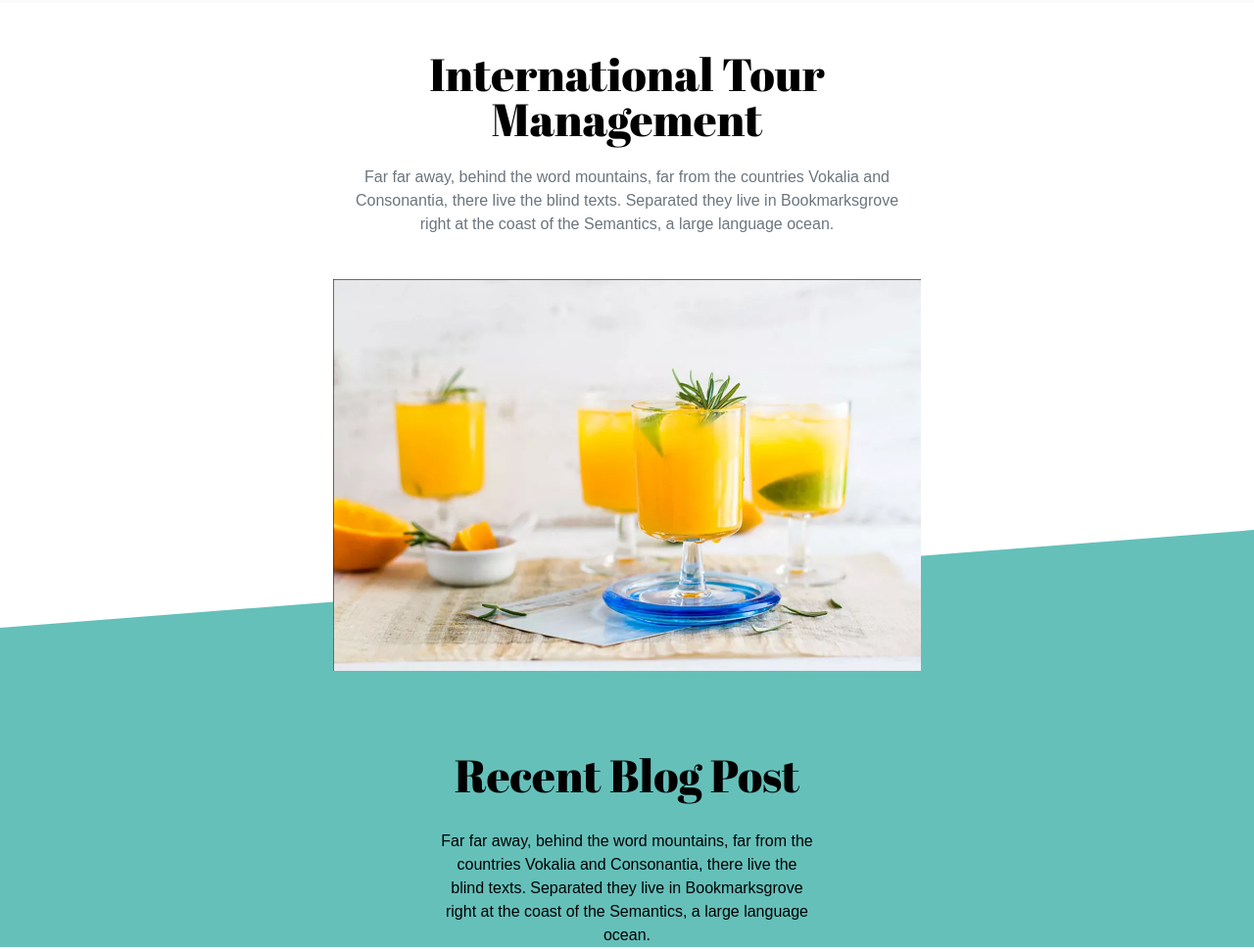
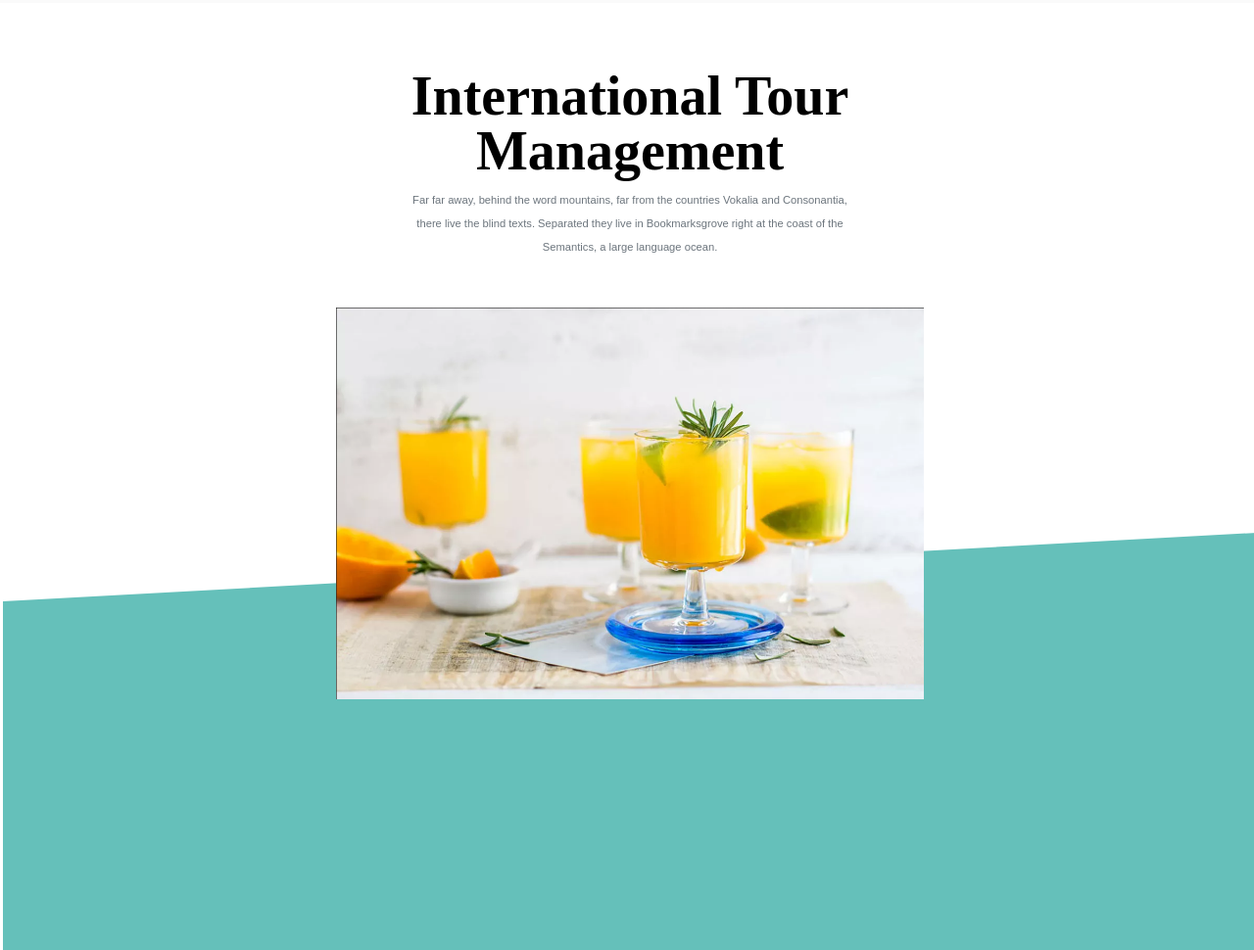
Before and after one commit to shahramardalan/final-ex, a plain HTML site: page index.html in a window 1280 px wide. Shown: the part 2087-3057 px from the top of the page at 98% size. Drawn offline with Linux system fonts and the light colour scheme; a web font is replaced by a local one.

Commit message:
modify section-4 html and css

```diff
--- a/index.html
+++ b/index.html
@@ -133,18 +133,21 @@
       </div>
     </section>
     <section class="section-4">
-      <div class="sec-4-img"></div>
+      <div class="angled-top"></div>
+
       <div class="sec-4-1">
-        <div class="sec-4-title">
+        <div class="sec-4-1-title">
           <h1>International Tour Management</h1>
           <p>
             Far far away, behind the word mountains, far from the countries
-            Vokalia and Consonantia, there live the blind texts. Separated they
-            live in Bookmarksgrove right at the coast of the Semantics, a large
+            Vokalia and Consonantia,<br /> there live the blind texts. Separated they
+            live in Bookmarksgrove right at the coast of the<br /> Semantics, a large
             language ocean.
           </p>
+          <div class="sec-4-1-img"></div>
         </div>
       </div>
+
       <div class="sec-4-2">
         <div class="sec-4-2-title">
           <h1>Recent Blog Post</h1>
--- a/styles/style.css
+++ b/styles/style.css
@@ -7,6 +7,7 @@
 
 body {
   box-sizing: border-box;
+  right: 0;
 }
 
 .first-screen {
@@ -192,83 +193,97 @@ i {
   text-align: center;
 }
 
-.section-4{
+.section-4 {
+  border:3px solid white;
   position: relative;
   width: 100vw;
+  margin-top: 5%;
 }
 
-.sec-4-1{
-  width: 100%;
+.angled-top {
+  position: absolute;
+  bottom: 0;
+  border-top: 70px solid transparent;
+  border-right: 100vw solid #65c0ba;
+  height: 800px;
+  width: 0;
+  z-index: -1;
+}
+.sec-4-1 {
+  /* width: 100%;
   height: 60%;
   position: relative;
   background: #ffff;
-  margin-bottom: 400px;
+  margin-bottom: 400px; */
+  text-align: center;
+  height: 30%;
+  margin-bottom: 700px;
 }
 
-.sec-4-2{
+/* .sec-4-2 {
   width: 100%;
-  height: 80%;
+  height: 800px;
   display: flex;
   align-items: center;
   flex-direction: column;
   position: relative;
   background: var(--primary-color);
+  border: 2px solid green;
+} */
+
+.sec-4-1-title {
+  width: 100%;
+  text-align: center;
 }
 
-.sec-4-2::before{
-  content: '';
-  position: absolute;
-  border-bottom: 100px solid var(--primary-color);
-  border-left: 100vw solid transparent;
-  top: -100px;
+.sec-4-1-title h1 {
+  width: 50%;
+  font-family: var(--title-font);
+  font-weight: 900;
+  font-size: 3.5rem;
+  padding-top: calc(var(--spacing)*4);
+  padding-bottom: calc(var(--spacing)*4);
+  margin: 0 auto;
 }
 
-.sec-4-title{
-  width: 45%;
-  margin-left: 50%;
-  transform: translateX(-50%);
-  text-align: center;
-  padding-top: 50px;
-}
-
-.sec-4-title h1{
-  font-family: var(--titleFont);
-  font-size: 2.9em;
-  padding-bottom: .5em;
-}
-
-.sec-4-title p{
+.sec-4-1-title p {
   color: #6c757d;
   font-family: var(--textFont);
   line-height: 1.5rem;
+  font-size: 0.7em;
+  padding-top: 10px;
 }
 
-.sec-4-img{
-  position: absolute;
+.sec-4-1-img {
   background: url(/imgs/3.png);
   background-size: cover;
   background-repeat: no-repeat;
   width: 600px;
   height: 400px;
   z-index: 99;
-  left: 50%;
-  top: 50%;
-  transform: translate(-50%, -50%);
+  margin-left: 50%;
+  transform: translateX(-50%);
+  margin-top: 50px;
 }
 
-.sec-4-2-title{
-  width: 30%;
-  padding-top: 10%;
+.sec-4-2-title {
+  position: absolute;
+  width: 100vw;
+  align-items: center;
   text-align: center;
+  bottom: 0;
+  right: 0;
+  margin-top: 80px;
+  border: 2px solid red;
 }
 
-.sec-4-2 .sec-4-2-title h1{
+.sec-4-2 .sec-4-2-title h1 {
   font-family: var(--titleFont);
   font-size: 2.9em;
 }
 
-.sec-4-2 .sec-4-2-title p{
+.sec-4-2 .sec-4-2-title p {
   font-family: var(--textFont);
   line-height: 1.5rem;
-  padding-top: 2rem;
+  padding-top: 20px;
 }
```
